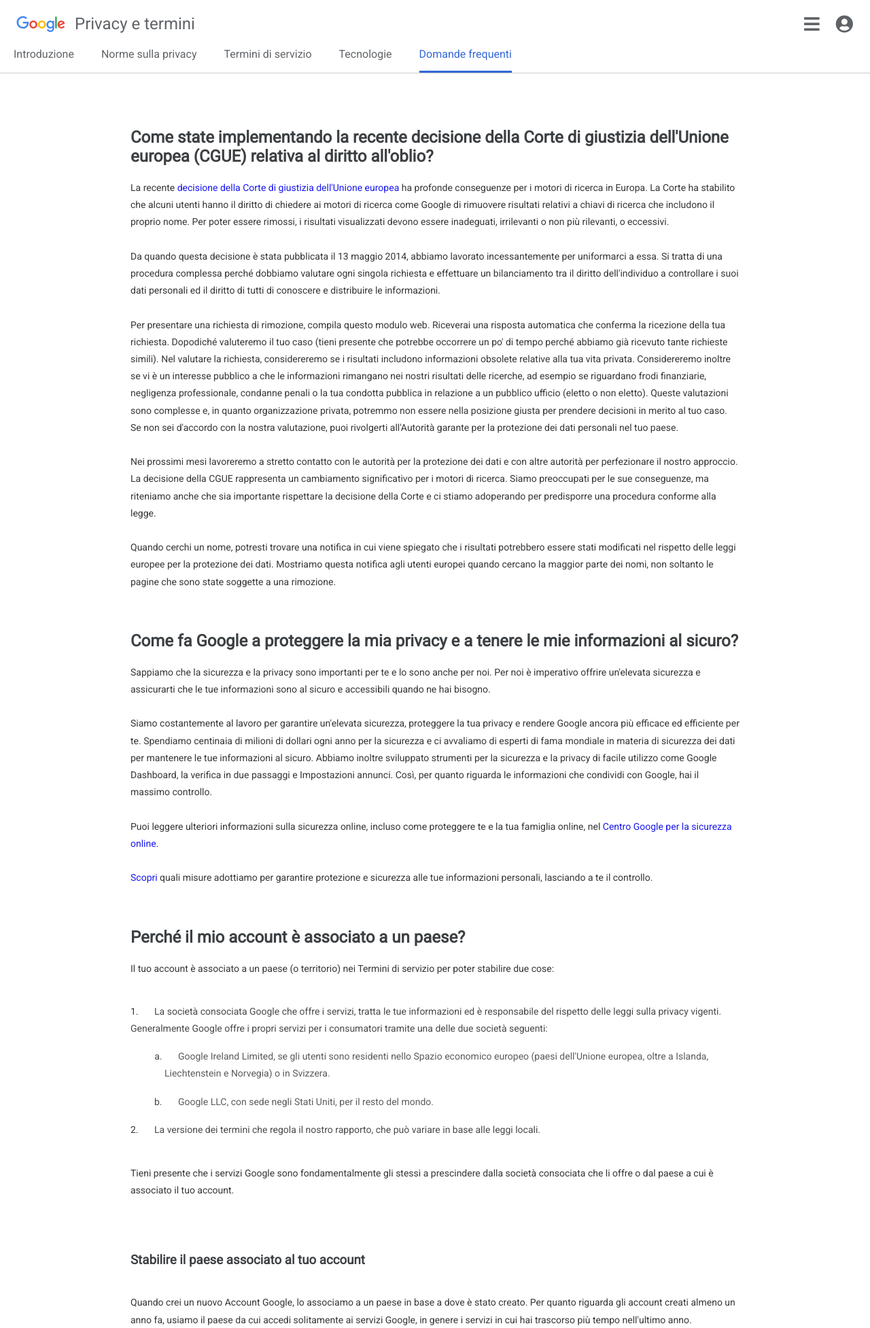
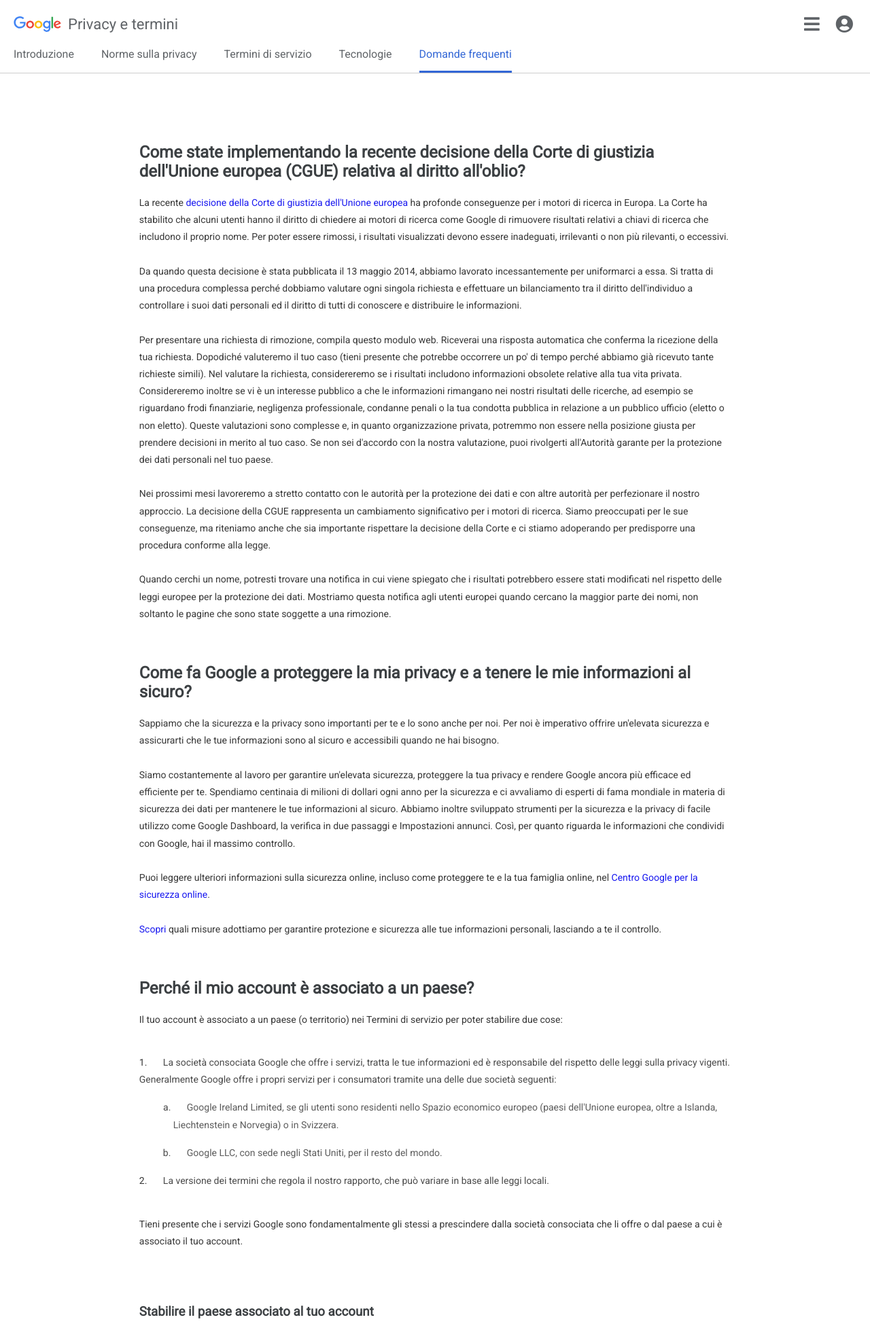
Before and after one commit to lorenzotade/php-google-faq, a PHP site: page / in a window 1280 px wide. Shown: the top 1954 px of the page at 68% size. Run offline with PHP 8.4, Linux system fonts and the light colour scheme.

Commit message:
correzioni

```diff
--- a/style.css
+++ b/style.css
@@ -14,6 +14,12 @@ a {
 
 /* HEADER */
 header {
+  position: fixed;
+  top: 0;
+  left: 0;
+  width: 100%;
+  z-index: 999;
+  background-color: #FFF;
   display: flex;
   padding-top: 15px;
   flex-direction: column;
@@ -33,11 +39,11 @@ header .header-top .logo {
   align-items: center;
 }
 header .header-top .logo img {
-  width: 100px;
+  width: 90px;
   height: 35px;
 }
 header .header-top .logo h1 {
-  font-size: 24px;
+  font-size: 22px;
   font-weight: 400;
   color: #5F6367;
 }
@@ -77,8 +83,8 @@ header nav ul li.active a {
 
 /* WRAPPER */
 .wrapper {
-  padding: 20px 15%;
-  margin-bottom: 30px;
+  padding: 20px 16%;
+  margin: 130px 0 30px 0;
 }
 .wrapper h2, .wrapper h3 {
   margin-top: 60px;
```
